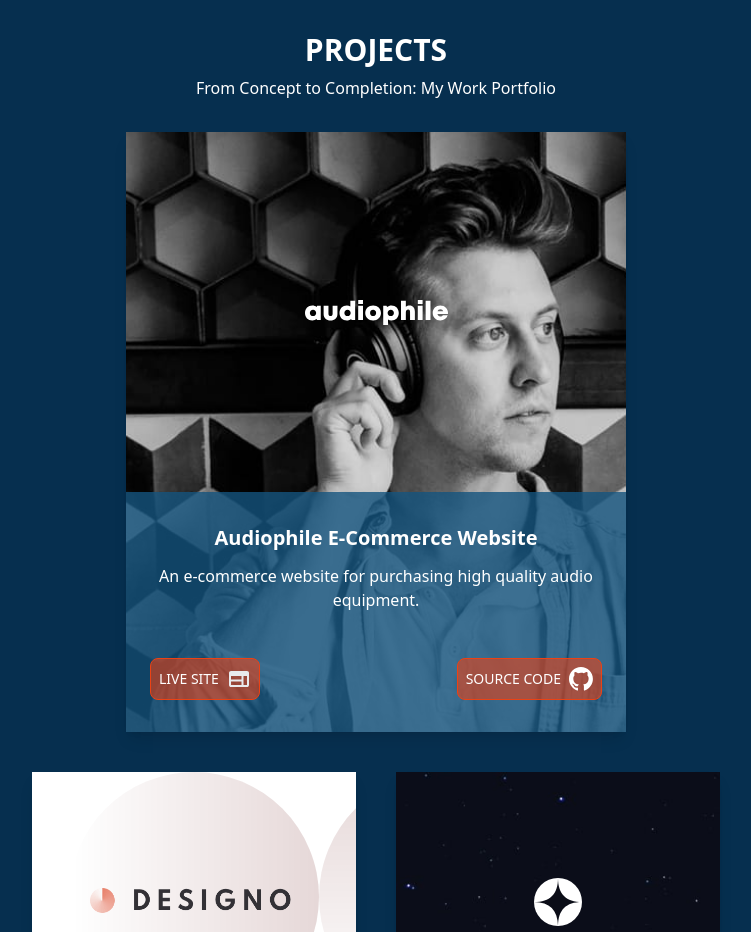
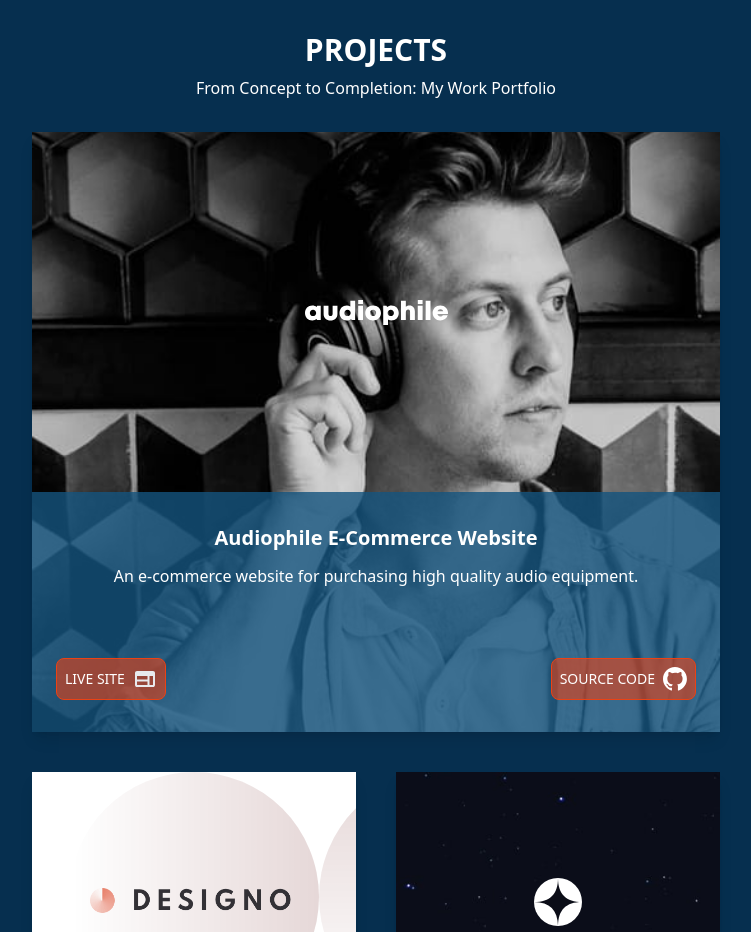
Before and after one commit to Patrick-Dolan/portfolio, a React (Vite) app: page / in a window 1280 px wide. Shown: the part 1680-2612 px from the top of the page, without its empty margins (264-1015 px from the left). Built offline with nearby package versions, Linux system fonts and the light colour scheme.

Commit message:
adjust first project sizing

```diff
--- a/src/components/sections/ProjectsSection.jsx
+++ b/src/components/sections/ProjectsSection.jsx
@@ -39,7 +39,7 @@ function ProjectsSection() {
             <ProjectCard
               key={index}
               project={project}
-              className={index === 0 && projects.length % 2 !== 0 ? "md:col-span-2 md:h-150 md:max-w-125" : ""}
+              className={index === 0 && projects.length % 2 !== 0 ? "md:col-span-2 md:h-150 md:min-w-172" : ""}
             />
           ))}
         </div>
```
